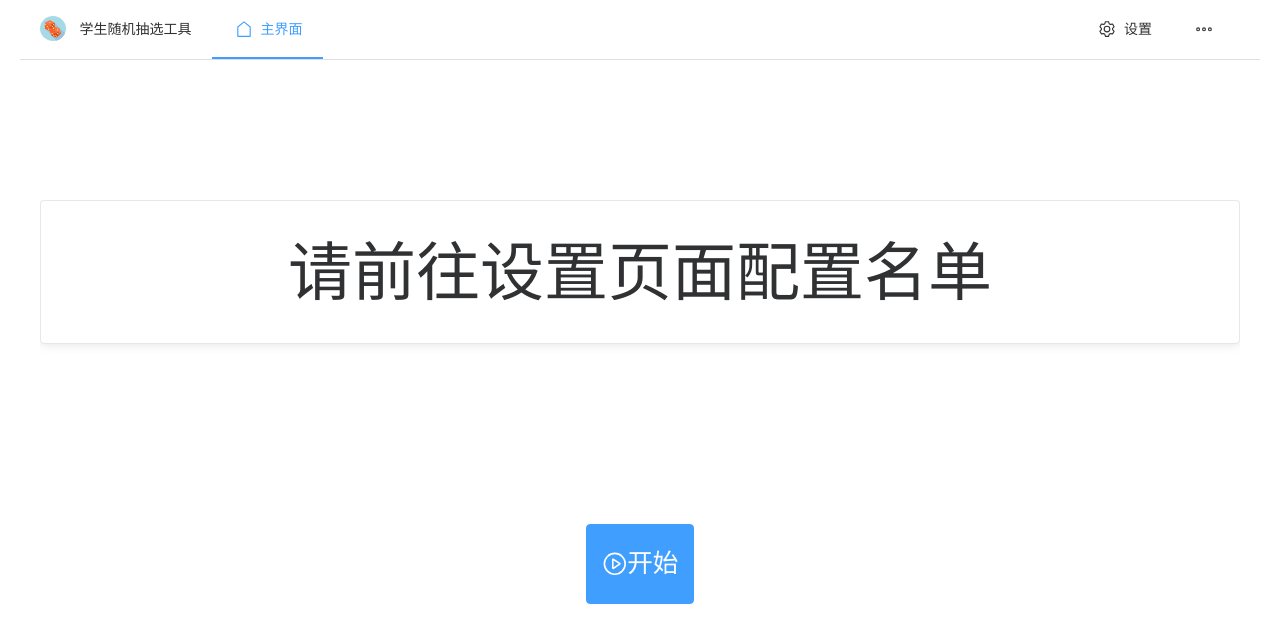
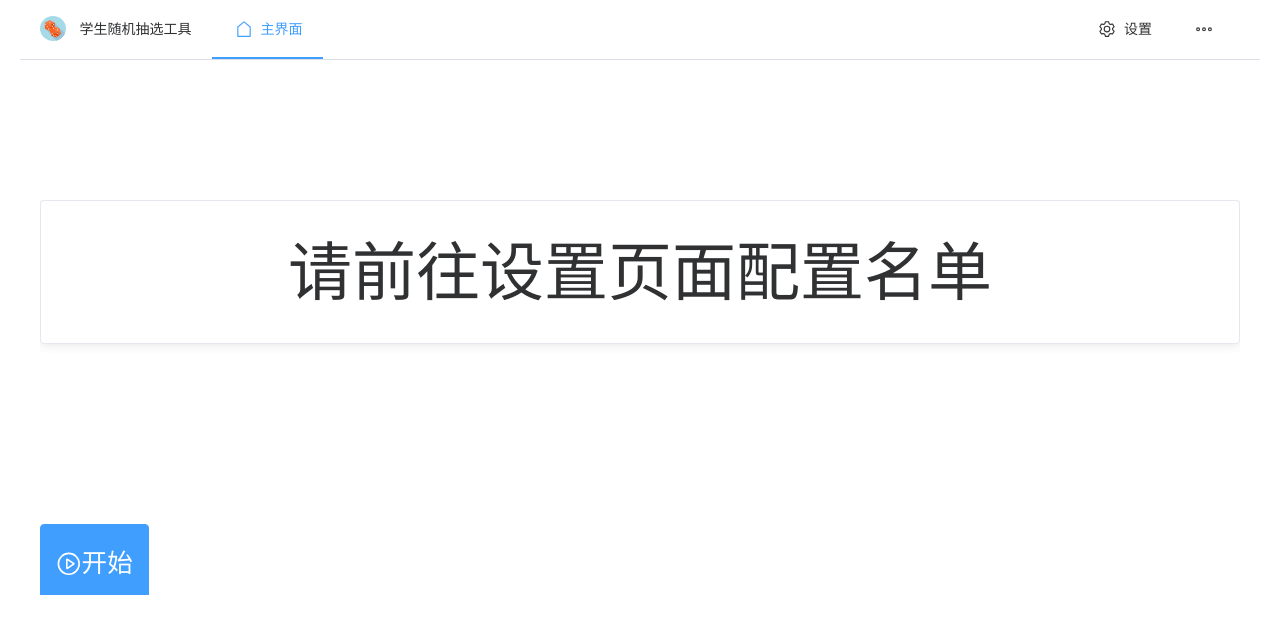
Before and after one commit to ShiningYangYXN/RandomStudent, a Vue app: page / in a window 1280 px wide. Shown: the top 642 px of the page. Built offline with nearby package versions, Linux system fonts and the light colour scheme.

Commit message:
2024年5月18日 20:02

```diff
--- a/src/views/HomeView.vue
+++ b/src/views/HomeView.vue
@@ -79,8 +79,29 @@ function Stop() {
             ><el-icon><VideoPause /></el-icon>停止</el-button
           >
         </Transition>
-
       </el-row>
     </el-main>
   </el-container>
 </template>
+<style>
+.btn-container {
+  display: inline-block;
+  position: relative;
+  height: 1em;
+}
+
+.slide-up-enter-active,
+.slide-up-leave-active {
+  transition: all 0.25s ease-out;
+}
+
+.slide-up-enter-from {
+  opacity: 0;
+  transform: translateY(30px);
+}
+
+.slide-up-leave-to {
+  opacity: 0;
+  transform: translateY(-30px);
+}
+</style>
```
Lines whose indentation alone changed are shown as unchanged.
